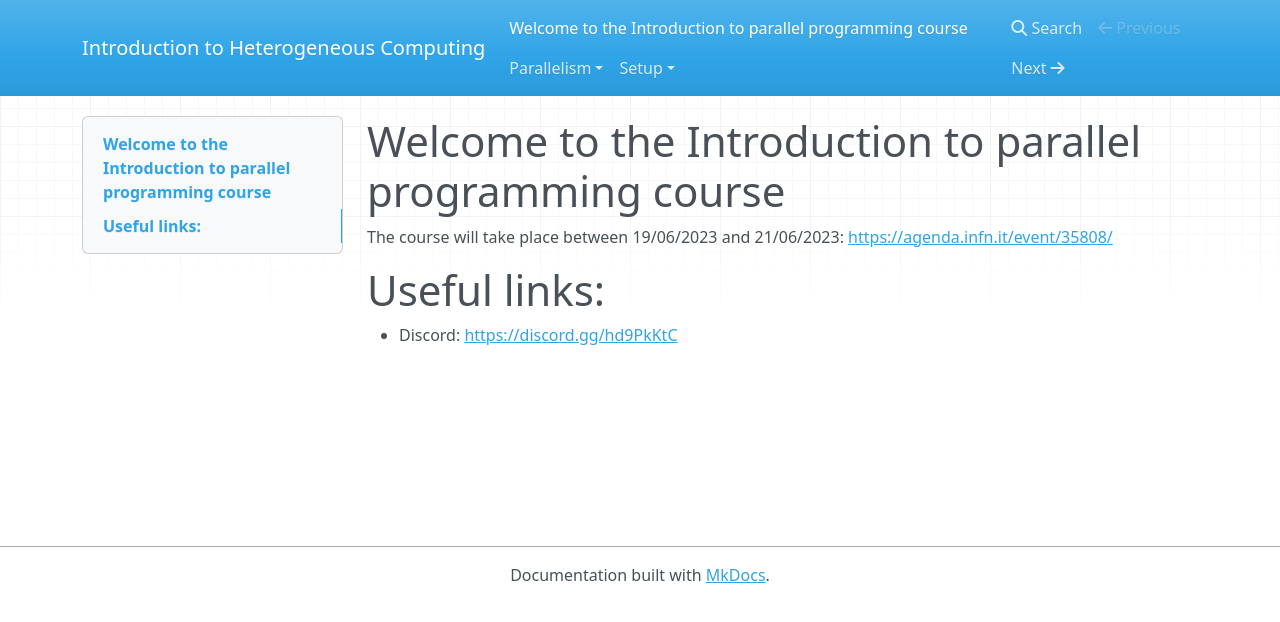
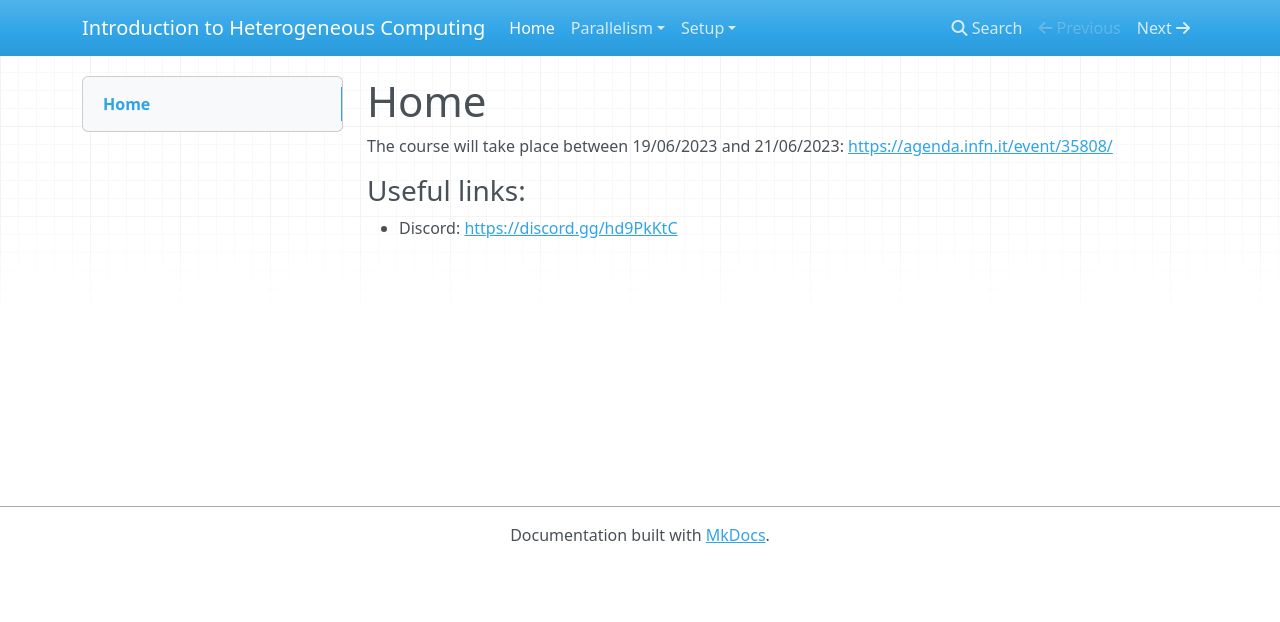
Before and after one commit to cms-patatrack/heterogeneous-training, an MkDocs documentation site: the page built from docs/index.md, in a window 1280 px wide. Shown: the top 622 px of the page. Built offline with MkDocs 1.6.1, drawn with Linux system fonts in a browser that asks for light colours; nearby versions of some CDN libraries.

Commit message:
Fix layout

```diff
--- a/docs/index.md
+++ b/docs/index.md
@@ -1,6 +1,6 @@
-# Welcome to the Introduction to parallel programming course
+# Home
 
 The course will take place between 19/06/2023 and 21/06/2023: [https://agenda.infn.it/event/35808/](https://agenda.infn.it/event/35808/)
 
-# Useful links:
+### Useful links:
 - Discord: [https://discord.gg/hd9PkKtC](https://discord.gg/hd9PkKtC)
```
